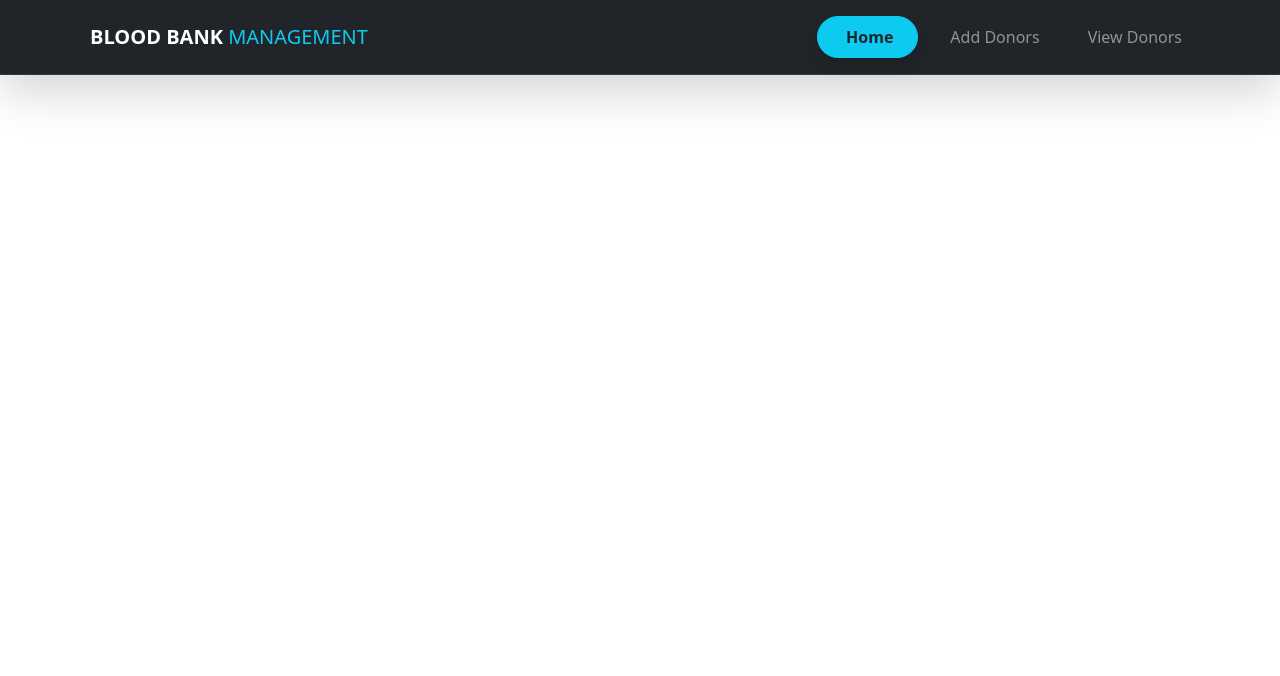
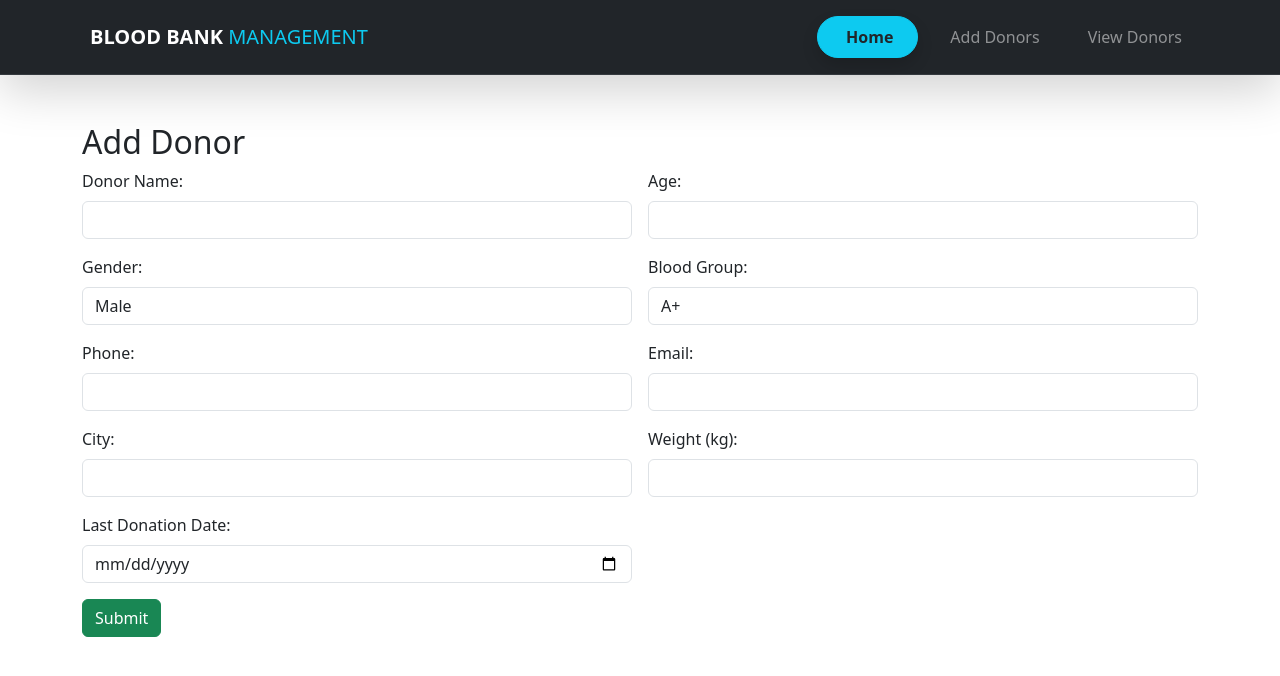
Before and after one commit to ShaunPeter04/Blood-bank-management-app, a React (Vite) app: page / in a window 1280 px wide. Shown: the top 676 px of the page. Built offline with nearby package versions, Linux system fonts and the light colour scheme.

Commit message:
Add Donor added

```diff
--- a/package.json
+++ b/package.json
@@ -10,6 +10,7 @@
     "preview": "vite preview"
   },
   "dependencies": {
+    "axios": "^1.18.1",
     "react": "^19.2.7",
     "react-dom": "^19.2.7",
     "react-router-dom": "^7.18.1"
--- a/src/App.jsx
+++ b/src/App.jsx
@@ -5,6 +5,7 @@ import heroImg from './assets/hero.png'
 import './App.css'
 import { BrowserRouter, Route, Routes } from 'react-router-dom'
 import NavigationBar from './components/NavigationBar'
+import AddDonor from './components/AddDonor'
 
 function App() {
   const [count, setCount] = useState(0)
@@ -14,7 +15,7 @@ function App() {
 
       <BrowserRouter>
         <Routes>
-          <Route path='/' element={<NavigationBar />} />
+          <Route path='/' element={<AddDonor />} />
         </Routes>
       </BrowserRouter>
 
--- /dev/null
+++ b/src/components/AddDonor.jsx
@@ -0,0 +1,186 @@
+import React, { useState } from 'react';
+import axios from 'axios';
+import NavigationBar from './NavigationBar';
+
+const AddDonor = () => {
+
+    const [formData, setFormData] = useState({
+        donor_name: '',
+        age: '',
+        gender: '',
+        blood_group: '',
+        phone: '',
+        email: '',
+        city: '',
+        weight_kg: '',
+        last_donation_date: ''
+    });
+
+
+
+    const inputHandler = (event) => {
+        setFormData({ ...formData, [event.target.name]: event.target.value })
+    }
+
+    const readValue = () => {
+        console.log(input)
+
+        axios.post("https://host-demo-app.onrender.com/api/add-course", formData).then(
+
+            (response) => (
+                console.log(response.data)
+            )
+
+        ).catch(
+            (error) => (
+                console.error("Error Adding Course", error)
+            )
+        )
+
+    }
+
+    return (
+        <div>
+
+            <NavigationBar />
+            <div className="container mt-5">
+                <h2>Add Donor</h2>
+                <div className="row">
+                    <div className="col col-12 col-sm-12 col-md-12 col-lg-12 col-xl-12 col-xxl-12">
+
+                        <div className="row g-3">
+                            <div className="col col-12 col-sm-6 col-md-6 col-lg-6 col-xl-6 col-xxl-6">
+
+                                <label className='form-label'>Donor Name: </label>
+                                <input
+                                    className='form-control'
+                                    type="text"
+                                    name="donor_name"
+                                    value={formData.donor_name}
+                                    onChange={inputHandler}
+                                    required
+                                />
+                            </div>
+                            <div className="col col-12 col-sm-6 col-md-6 col-lg-6 col-xl-6 col-xxl-6">
+
+                                <label className='form-label'>Age: </label>
+                                <input
+                                    className='form-control'
+                                    type="number"
+                                    name="age"
+                                    value={formData.age}
+                                    onChange={inputHandler}
+                                    required
+                                />
+                            </div>
+                            <div className="col col-12 col-sm-6 col-md-6 col-lg-6 col-xl-6 col-xxl-6">
+
+                                <label className='form-label'>Gender: </label>
+                                <select
+                                    className='form-control'
+                                    name="gender"
+                                    value={formData.gender}
+                                    onChange={inputHandler}
+                                    required
+                                >
+                                    <option value="Male">Male</option>
+                                    <option value="Female">Female</option>
+                                    <option value="Other">Other</option>
+                                </select>
+                            </div>
+                            <div className="col col-12 col-sm-6 col-md-6 col-lg-6 col-xl-6 col-xxl-6">
+
+                                <label className='form-label'>Blood Group: </label>
+                                <select
+                                    className='form-control'
+                                    name="blood_group"
+                                    value={formData.blood_group}
+                                    onChange={inputHandler}
+                                    required
+                                >
+                                    <option value="A+">A+</option>
+                                    <option value="A-">A-</option>
+                                    <option value="B+">B+</option>
+                                    <option value="B-">B-</option>
+                                    <option value="AB+">AB+</option>
+                                    <option value="AB-">AB-</option>
+                                    <option value="O+">O+</option>
+                                    <option value="O-">O-</option>
+                                </select>
+
+                            </div>
+                            <div className="col col-12 col-sm-6 col-md-6 col-lg-6 col-xl-6 col-xxl-6">
+
+                                <label className='form-label'>Phone: </label>
+                                <input
+                                    className='form-control'
+                                    type="number"
+                                    name="phone"
+                                    value={formData.phone}
+                                    onChange={inputHandler}
+                                    required
+                                />
+                            </div>
+                            <div className="col col-12 col-sm-6 col-md-6 col-lg-6 col-xl-6 col-xxl-6">
+
+                                <label className='form-label'>Email: </label>
+                                <input
+                                    className='form-control'
+                                    type="email"
+                                    name="email"
+                                    value={formData.email}
+                                    onChange={inputHandler}
+                                />
+                            </div>
+                            <div className="col col-12 col-sm-6 col-md-6 col-lg-6 col-xl-6 col-xxl-6">
+
+                                <label className='form-label'>City: </label>
+                                <input
+                                    className='form-control'
+                                    type="text"
+                                    name="city"
+                                    value={formData.city}
+                                    onChange={inputHandler}
+                                    required
+                                />
+                            </div>
+                            <div className="col col-12 col-sm-6 col-md-6 col-lg-6 col-xl-6 col-xxl-6">
+
+                                <label className='form-label'>Weight (kg): </label>
+                                <input
+                                    className='form-control'
+                                    type="number"
+                                    name="weight_kg"
+                                    value={formData.weight_kg}
+                                    onChange={inputHandler}
+                                    required
+                                />
+                            </div>
+                            <div className="col col-12 col-sm-6 col-md-6 col-lg-6 col-xl-6 col-xxl-6">
+
+                                <label className='form-label'   >Last Donation Date: </label>
+                                <input
+                                    className='form-control'
+                                    type="date"
+                                    name="last_donation_date"
+                                    value={formData.last_donation_date}
+                                    onChange={inputHandler}
+                                />
+                            </div>
+                            <div className="col col-12 col-sm-12 col-md-12 col-lg-12 col-xl-12 col-xxl-12">
+
+                                <button className="btn btn-success" onClick={readValue}>Submit</button>
+
+                            </div>
+                        </div>
+
+                    </div>
+                </div>
+            </div>
+
+
+        </div>
+    );
+};
+
+export default AddDonor;
--- a/src/components/NavigationBar.jsx
+++ b/src/components/NavigationBar.jsx
@@ -26,7 +26,7 @@ const NavigationBar = () => {
                             <Link className="nav-link active px-4 py-2 rounded-pill bg-info text-dark fw-bold shadow border border-info hover-bg-light transition-all" aria-current="page" to="/">
                                 <i className="bi bi-plus-lg me-1"></i> Home
                             </Link>
-                            <Link className="nav-link px-3 py-2 text-white-50 fw-medium hover-text-info" to="/view">
+                            <Link className="nav-link px-3 py-2 text-white-50 fw-medium hover-text-info" to="/">
                                 Add Donors
                             </Link>
                             <Link className="nav-link px-3 py-2 text-white-50 fw-medium hover-text-info" to="/view">
```
Also changed, not shown: 1 other file (tests, documents, lock files or other folders).
